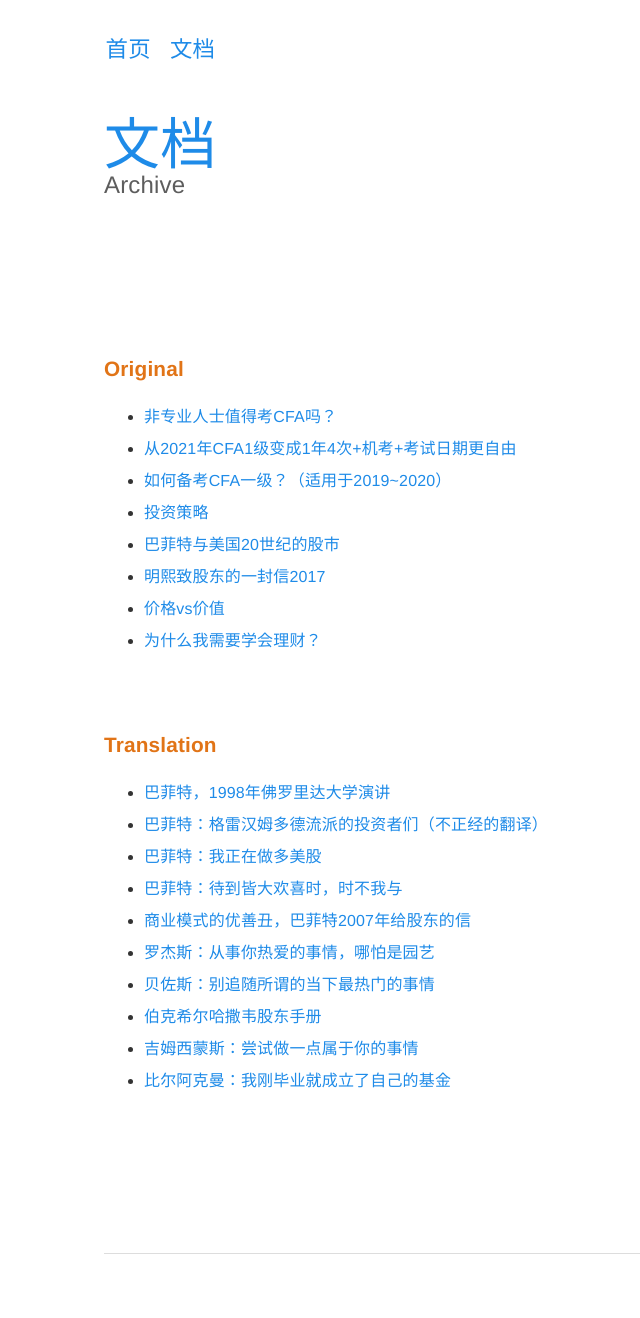
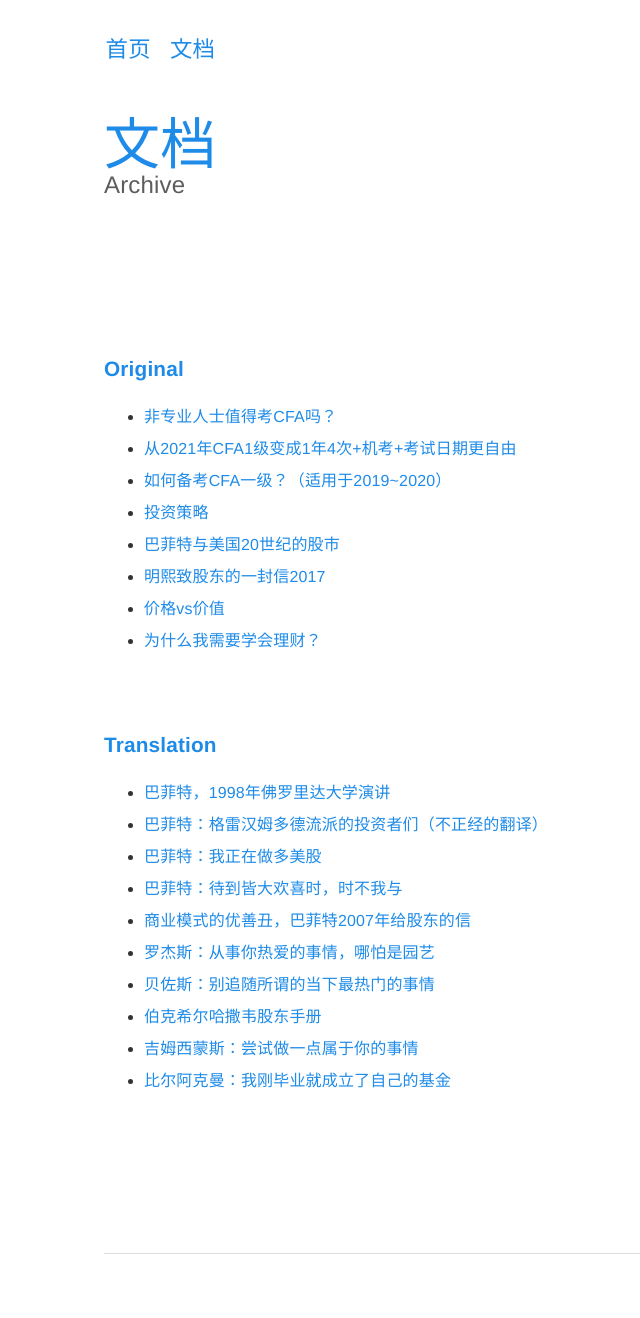
Before and after one commit to richardyrich/richardyrich.github.io, a Jekyll site: the page built from archive/index.md, in a window 1280 px wide. Shown: the whole page, without its empty margins (136-776 px from the left). Built offline with Jekyll 4.4.1, drawn with Linux system fonts in a browser that asks for light colours.

Commit message:
Update main.css

```diff
--- a/css/main.css
+++ b/css/main.css
@@ -61,7 +61,7 @@ h2 {
 h3 {
   display: inline-block;
   font-size: 1.3rem;
-  color: #e17417;
+  color: #1E8BE8;
   padding: 0;
   margin-top: 4rem; }
 
```
